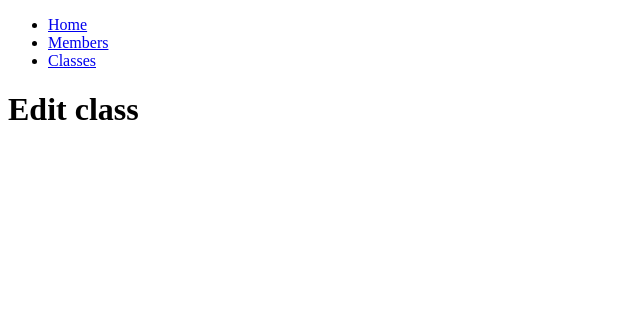
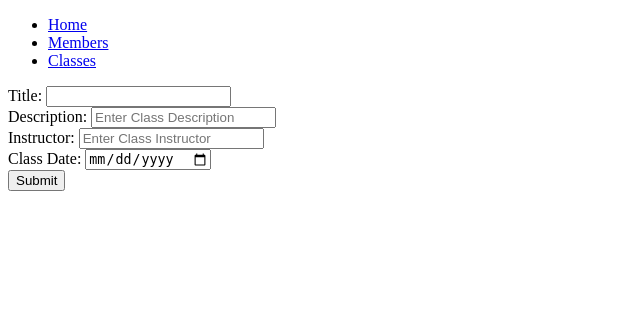
Before and after one commit to TomRgrant/Gym-Admin-Project, a Flask app: template templates/gym_classes/edit.html in a window 1280 px wide. Shown: the top 330 px of the page, without its empty margins (0-640 px from the left). Run offline with Flask 2, Linux system fonts and the light colour scheme; the template is opened without the code that fills it, so the values that code supplies are empty.

Commit message:
commit to revert

```diff
--- a/controllers/gym_class_controller.py
+++ b/controllers/gym_class_controller.py
@@ -32,6 +32,7 @@ def show_class_by_id(id):
 def new_class():
     return render_template("gym_classes/add_new_class.html")
 
-@gym_classes_blueprint.route("/edit_class")
-def edit_class():
+@gym_classes_blueprint.route("/edit_class/<id>")
+def edit_class(id):
+    gym_class = gym_class_repository
     return render_template("gym_classes/edit.html")
--- a/templates/gym_classes/edit.html
+++ b/templates/gym_classes/edit.html
@@ -1,5 +1,38 @@
 {% extends 'base.html' %}
 
 {% block content %}
-    <h1>Edit class</h1>
+
+    <section>
+
+        <form action="/classes" method="POST">
+
+            <div>
+                <label for="title">Title:</label>
+                <input type="text" name="title" id="title" value="{{ gym_class.title }}">
+            </div>
+
+            <div>
+                <label for="description">Description:</label>
+                <input type="text" name="description" id="description" placeholder="Enter Class Description">
+            </div>
+
+            <div>
+                <label for="instructor">Instructor:</label>
+                <input type="text" name="instructor" id="instructor" placeholder="Enter Class Instructor">
+            </div>
+
+            <div>
+                <label for="class_date">Class Date:</label>
+                <input type="date" name="class_date" id="class_date" min="2023-2-17" value="2023-2-19">
+            </div>
+
+            <div>
+                <label for="submit"></label>
+                <input type="submit" name="submit" id="submit">
+            </div>
+
+        </form>
+
+    </section>
+
 {% endblock content %}
--- a/templates/gym_classes/show.html
+++ b/templates/gym_classes/show.html
@@ -13,7 +13,7 @@
             </div>
 
             <div>
-                <form action="/edit_class" method="get">
+                <form action="/edit_class/{{ class.id }}" method="get">
                 <label for="edit_class"></label>
                 <input type="submit" name="edit_class" id="edit_class" value="Edit Class">
                 </form>
@@ -22,7 +22,7 @@
         {% endfor %}
 
         <div>
-            <form action="/add_new_class" method="get">
+            <form action="/add_new_class/{{ class.id }}" method="get">
             <label for="add_new"></label>
             <input type="submit" name="add_new" id="add_new" value="Create New Class">
             </form>
```
